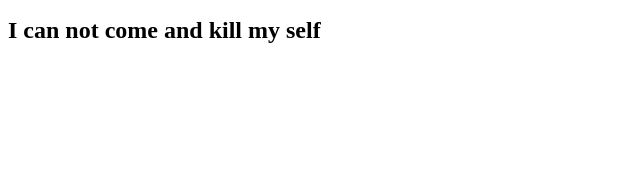
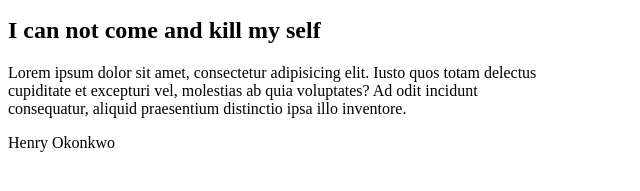
Before and after one commit to Benwaz78/firstGitProject, a plain HTML site: page index.html in a window 1280 px wide. Shown: the part 137-328 px from the top of the page, without its empty margins (0-640 px from the left). Drawn offline with Linux system fonts and the light colour scheme.

Commit message:
Added something here

```diff
--- a/index.html
+++ b/index.html
@@ -13,6 +13,13 @@
 	</p>
 
 	<h2>I can not come and kill my self</h2>
+	<p>
+		Lorem ipsum dolor sit amet, consectetur adipisicing elit. Iusto quos totam delectus<br>
+		cupiditate et excepturi vel, molestias ab quia voluptates? Ad odit incidunt<br>
+		consequatur, aliquid praesentium distinctio ipsa illo inventore.
+	</p>
+
+	<p>Henry Okonkwo</p>
 
 </body>
 </html>
```
